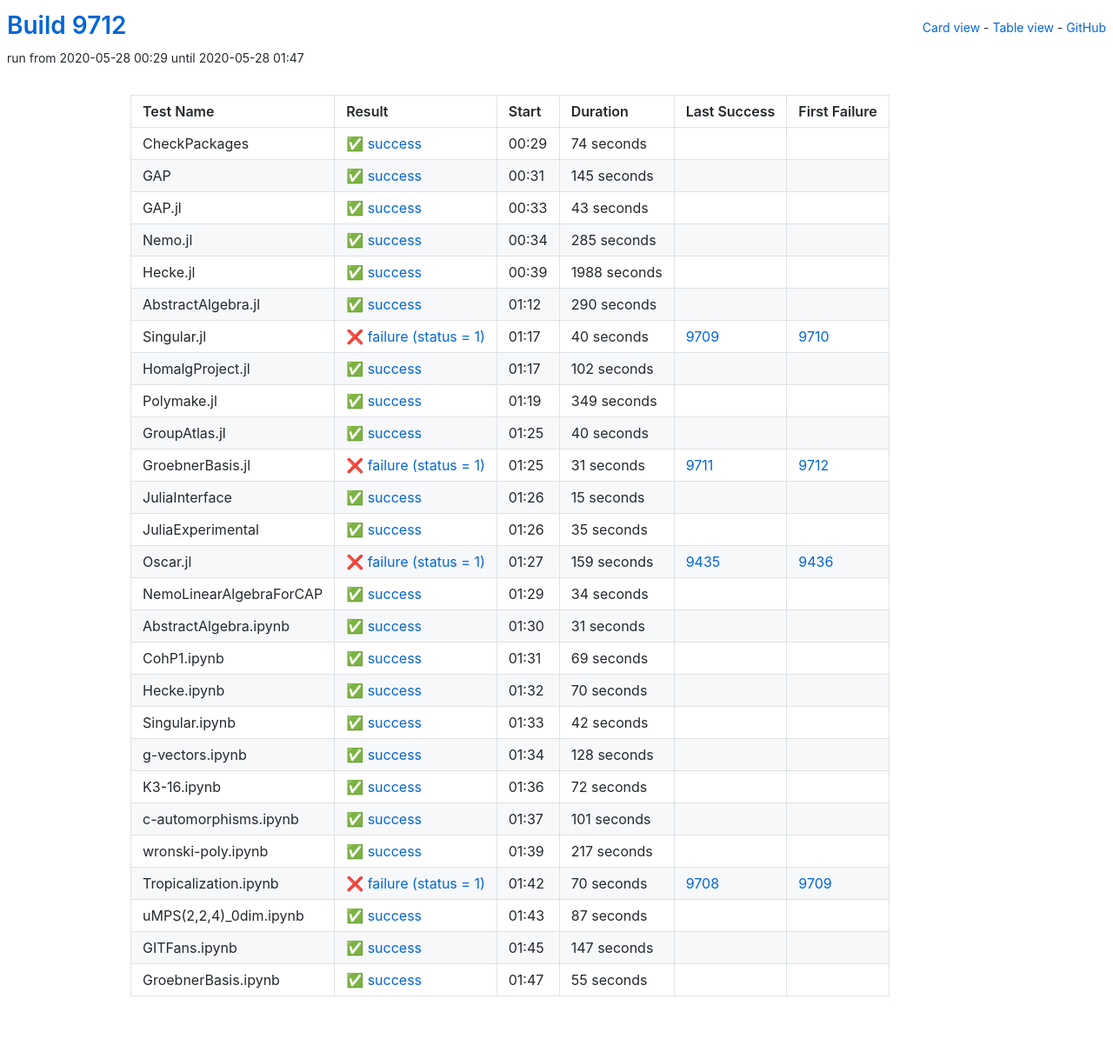
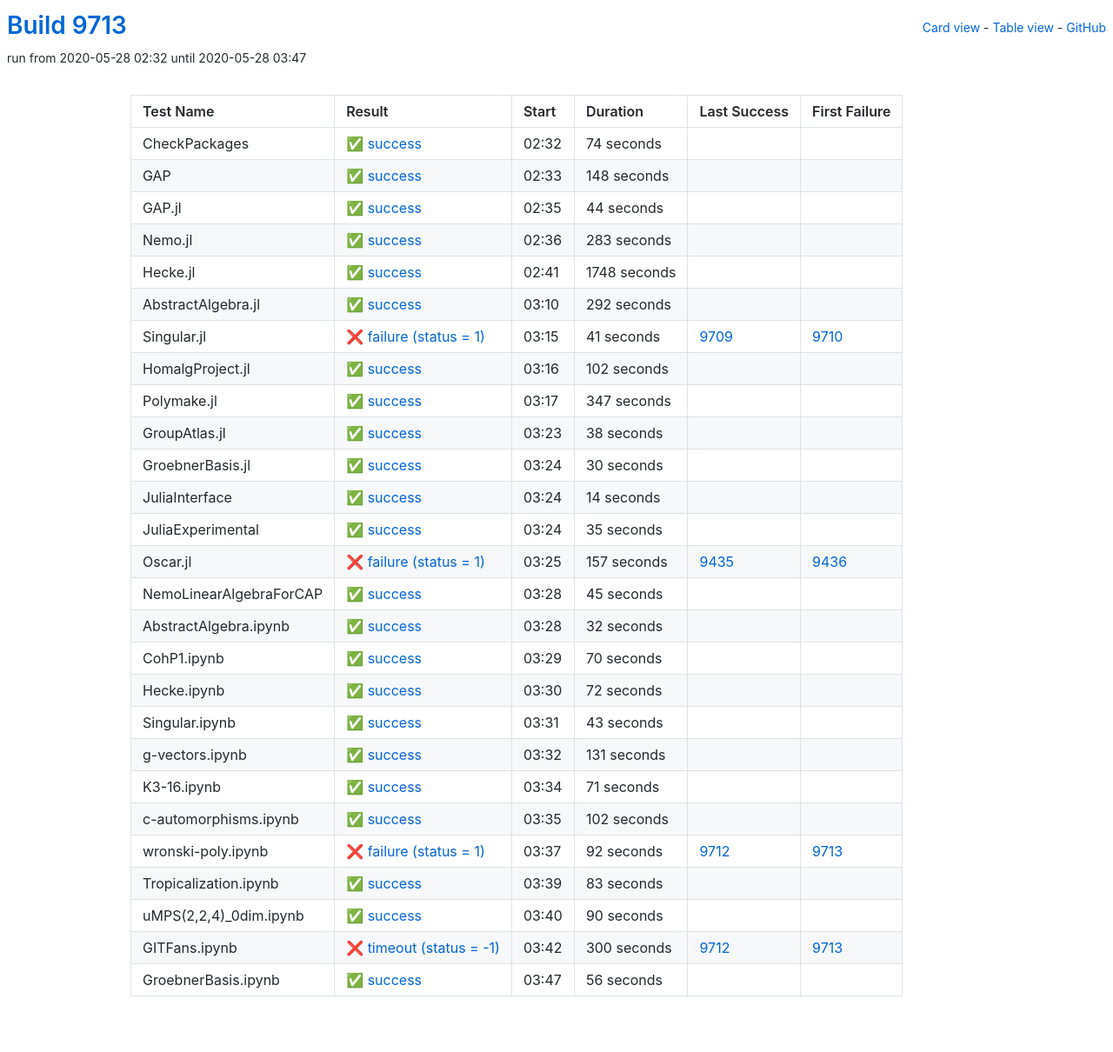
Before and after one commit to oscar-system/oscar-ci-status, a Jekyll site: the page built from table.html, in a window 1280 px wide. Shown: the whole page at 87% size. Built offline with Jekyll 4.4.1, drawn with Linux system fonts in a browser that asks for light colours.

Commit message:
Build 9713

```diff
--- a/_data/ci.yml
+++ b/_data/ci.yml
@@ -1,5 +1,5 @@
-build: 9712
-build_url: https://oscarci.mathematik.uni-kl.de/job/oscar/9712/
+build: 9713
+build_url: https://oscarci.mathematik.uni-kl.de/job/oscar/9713/
 job: oscar
 tests:
 - duration: 74
@@ -9,81 +9,81 @@ tests:
   id: checkpackages
   last_success: false
   last_success_url: null
-  log: https://oscarci.mathematik.uni-kl.de/job/oscar/9712/artifact/logs/build-9712/CheckPackages.log
+  log: https://oscarci.mathematik.uni-kl.de/job/oscar/9713/artifact/logs/build-9713/CheckPackages.log
   name: CheckPackages
-  start: 2020-05-28 00:29
+  start: 2020-05-28 02:32
   status: success
   success: true
-- duration: 145
+- duration: 148
   exitcode: 0
   first_failure: false
   first_failure_url: null
   id: gap
   last_success: false
   last_success_url: null
-  log: https://oscarci.mathematik.uni-kl.de/job/oscar/9712/artifact/logs/build-9712/GAP.log
+  log: https://oscarci.mathematik.uni-kl.de/job/oscar/9713/artifact/logs/build-9713/GAP.log
   name: GAP
-  start: 2020-05-28 00:31
+  start: 2020-05-28 02:33
   status: success
   success: true
-- duration: 43
+- duration: 44
   exitcode: 0
   first_failure: false
   first_failure_url: null
   id: gap-jl
   last_success: false
   last_success_url: null
-  log: https://oscarci.mathematik.uni-kl.de/job/oscar/9712/artifact/logs/build-9712/GAP.jl.log
+  log: https://oscarci.mathematik.uni-kl.de/job/oscar/9713/artifact/logs/build-9713/GAP.jl.log
   name: GAP.jl
-  start: 2020-05-28 00:33
+  start: 2020-05-28 02:35
   status: success
   success: true
-- duration: 285
+- duration: 283
   exitcode: 0
   first_failure: false
   first_failure_url: null
   id: nemo-jl
   last_success: false
   last_success_url: null
-  log: https://oscarci.mathematik.uni-kl.de/job/oscar/9712/artifact/logs/build-9712/Nemo.jl.log
+  log: https://oscarci.mathematik.uni-kl.de/job/oscar/9713/artifact/logs/build-9713/Nemo.jl.log
   name: Nemo.jl
-  start: 2020-05-28 00:34
+  start: 2020-05-28 02:36
   status: success
   success: true
-- duration: 1988
+- duration: 1748
   exitcode: 0
   first_failure: false
   first_failure_url: null
   id: hecke-jl
   last_success: false
   last_success_url: null
-  log: https://oscarci.mathematik.uni-kl.de/job/oscar/9712/artifact/logs/build-9712/Hecke.jl.log
+  log: https://oscarci.mathematik.uni-kl.de/job/oscar/9713/artifact/logs/build-9713/Hecke.jl.log
   name: Hecke.jl
-  start: 2020-05-28 00:39
+  start: 2020-05-28 02:41
   status: success
   success: true
-- duration: 290
+- duration: 292
   exitcode: 0
   first_failure: false
   first_failure_url: null
   id: abstractalgebra-jl
   last_success: false
   last_success_url: null
-  log: https://oscarci.mathematik.uni-kl.de/job/oscar/9712/artifact/logs/build-9712/AbstractAlgebra.jl.log
+  log: https://oscarci.mathematik.uni-kl.de/job/oscar/9713/artifact/logs/build-9713/AbstractAlgebra.jl.log
   name: AbstractAlgebra.jl
-  start: 2020-05-28 01:12
+  start: 2020-05-28 03:10
   status: success
   success: true
-- duration: 40
+- duration: 41
   exitcode: 1
   first_failure: 9710
   first_failure_url: https://oscarci.mathematik.uni-kl.de/job/oscar/9710/
   id: singular-jl
   last_success: 9709
   last_success_url: https://oscarci.mathematik.uni-kl.de/job/oscar/9709/
-  log: https://oscarci.mathematik.uni-kl.de/job/oscar/9712/artifact/logs/build-9712/Singular.jl.log
+  log: https://oscarci.mathematik.uni-kl.de/job/oscar/9713/artifact/logs/build-9713/Singular.jl.log
   name: Singular.jl
-  start: 2020-05-28 01:17
+  start: 2020-05-28 03:15
   status: failure
   success: false
 - duration: 102
@@ -93,57 +93,57 @@ tests:
   id: homalgproject-jl
   last_success: false
   last_success_url: null
-  log: https://oscarci.mathematik.uni-kl.de/job/oscar/9712/artifact/logs/build-9712/HomalgProject.jl.log
+  log: https://oscarci.mathematik.uni-kl.de/job/oscar/9713/artifact/logs/build-9713/HomalgProject.jl.log
   name: HomalgProject.jl
-  start: 2020-05-28 01:17
+  start: 2020-05-28 03:16
   status: success
   success: true
-- duration: 349
+- duration: 347
   exitcode: 0
   first_failure: false
   first_failure_url: null
   id: polymake-jl
   last_success: false
   last_success_url: null
-  log: https://oscarci.mathematik.uni-kl.de/job/oscar/9712/artifact/logs/build-9712/Polymake.jl.log
+  log: https://oscarci.mathematik.uni-kl.de/job/oscar/9713/artifact/logs/build-9713/Polymake.jl.log
   name: Polymake.jl
-  start: 2020-05-28 01:19
+  start: 2020-05-28 03:17
   status: success
   success: true
-- duration: 40
+- duration: 38
   exitcode: 0
   first_failure: false
   first_failure_url: null
   id: groupatlas-jl
   last_success: false
   last_success_url: null
-  log: https://oscarci.mathematik.uni-kl.de/job/oscar/9712/artifact/logs/build-9712/GroupAtlas.jl.log
+  log: https://oscarci.mathematik.uni-kl.de/job/oscar/9713/artifact/logs/build-9713/GroupAtlas.jl.log
   name: GroupAtlas.jl
-  start: 2020-05-28 01:25
+  start: 2020-05-28 03:23
   status: success
   success: true
-- duration: 31
-  exitcode: 1
-  first_failure: 9712
-  first_failure_url: https://oscarci.mathematik.uni-kl.de/job/oscar/9712/
+- duration: 30
+  exitcode: 0
+  first_failure: false
+  first_failure_url: null
   id: groebnerbasis-jl
-  last_success: 9711
-  last_success_url: https://oscarci.mathematik.uni-kl.de/job/oscar/9711/
-  log: https://oscarci.mathematik.uni-kl.de/job/oscar/9712/artifact/logs/build-9712/GroebnerBasis.jl.log
+  last_success: false
+  last_success_url: null
+  log: https://oscarci.mathematik.uni-kl.de/job/oscar/9713/artifact/logs/build-9713/GroebnerBasis.jl.log
   name: GroebnerBasis.jl
-  start: 2020-05-28 01:25
-  status: failure
-  success: false
-- duration: 15
+  start: 2020-05-28 03:24
+  status: success
+  success: true
+- duration: 14
   exitcode: 0
   first_failure: false
   first_failure_url: null
   id: juliainterface
   last_success: false
   last_success_url: null
-  log: https://oscarci.mathematik.uni-kl.de/job/oscar/9712/artifact/logs/build-9712/JuliaInterface.log
+  log: https://oscarci.mathematik.uni-kl.de/job/oscar/9713/artifact/logs/build-9713/JuliaInterface.log
   name: JuliaInterface
-  start: 2020-05-28 01:26
+  start: 2020-05-28 03:24
   status: success
   success: true
 - duration: 35
@@ -153,176 +153,176 @@ tests:
   id: juliaexperimental
   last_success: false
   last_success_url: null
-  log: https://oscarci.mathematik.uni-kl.de/job/oscar/9712/artifact/logs/build-9712/JuliaExperimental.log
+  log: https://oscarci.mathematik.uni-kl.de/job/oscar/9713/artifact/logs/build-9713/JuliaExperimental.log
   name: JuliaExperimental
-  start: 2020-05-28 01:26
+  start: 2020-05-28 03:24
   status: success
   success: true
-- duration: 159
+- duration: 157
   exitcode: 1
   first_failure: 9436
   first_failure_url: https://oscarci.mathematik.uni-kl.de/job/oscar/9436/
   id: oscar-jl
   last_success: 9435
   last_success_url: https://oscarci.mathematik.uni-kl.de/job/oscar/9435/
-  log: https://oscarci.mathematik.uni-kl.de/job/oscar/9712/artifact/logs/build-9712/Oscar.jl.log
+  log: https://oscarci.mathematik.uni-kl.de/job/oscar/9713/artifact/logs/build-9713/Oscar.jl.log
   name: Oscar.jl
-  start: 2020-05-28 01:27
+  start: 2020-05-28 03:25
   status: failure
   success: false
-- duration: 34
+- duration: 45
   exitcode: 0
   first_failure: false
   first_failure_url: null
   id: nemolinearalgebraforcap
   last_success: false
   last_success_url: null
-  log: https://oscarci.mathematik.uni-kl.de/job/oscar/9712/artifact/logs/build-9712/NemoLinearAlgebraForCAP.log
+  log: https://oscarci.mathematik.uni-kl.de/job/oscar/9713/artifact/logs/build-9713/NemoLinearAlgebraForCAP.log
   name: NemoLinearAlgebraForCAP
-  start: 2020-05-28 01:29
+  start: 2020-05-28 03:28
   status: success
   success: true
-- duration: 31
+- duration: 32
   exitcode: 0
   first_failure: false
   first_failure_url: null
   id: abstractalgebra-ipynb
   last_success: false
   last_success_url: null
-  log: https://oscarci.mathematik.uni-kl.de/job/oscar/9712/artifact/logs/build-9712/AbstractAlgebra.ipynb.log
+  log: https://oscarci.mathematik.uni-kl.de/job/oscar/9713/artifact/logs/build-9713/AbstractAlgebra.ipynb.log
   name: AbstractAlgebra.ipynb
-  start: 2020-05-28 01:30
+  start: 2020-05-28 03:28
   status: success
   success: true
-- duration: 69
+- duration: 70
   exitcode: 0
   first_failure: false
   first_failure_url: null
   id: cohp1-ipynb
   last_success: false
   last_success_url: null
-  log: https://oscarci.mathematik.uni-kl.de/job/oscar/9712/artifact/logs/build-9712/CohP1.ipynb.log
+  log: https://oscarci.mathematik.uni-kl.de/job/oscar/9713/artifact/logs/build-9713/CohP1.ipynb.log
   name: CohP1.ipynb
-  start: 2020-05-28 01:31
+  start: 2020-05-28 03:29
   status: success
   success: true
-- duration: 70
+- duration: 72
   exitcode: 0
   first_failure: false
   first_failure_url: null
   id: hecke-ipynb
   last_success: false
   last_success_url: null
-  log: https://oscarci.mathematik.uni-kl.de/job/oscar/9712/artifact/logs/build-9712/Hecke.ipynb.log
+  log: https://oscarci.mathematik.uni-kl.de/job/oscar/9713/artifact/logs/build-9713/Hecke.ipynb.log
   name: Hecke.ipynb
-  start: 2020-05-28 01:32
+  start: 2020-05-28 03:30
   status: success
   success: true
-- duration: 42
+- duration: 43
   exitcode: 0
   first_failure: false
   first_failure_url: null
   id: singular-ipynb
   last_success: false
   last_success_url: null
-  log: https://oscarci.mathematik.uni-kl.de/job/oscar/9712/artifact/logs/build-9712/Singular.ipynb.log
+  log: https://oscarci.mathematik.uni-kl.de/job/oscar/9713/artifact/logs/build-9713/Singular.ipynb.log
   name: Singular.ipynb
-  start: 2020-05-28 01:33
+  start: 2020-05-28 03:31
   status: success
   success: true
-- duration: 128
+- duration: 131
   exitcode: 0
   first_failure: false
   first_failure_url: null
   id: g-vectors-ipynb
   last_success: false
   last_success_url: null
-  log: https://oscarci.mathematik.uni-kl.de/job/oscar/9712/artifact/logs/build-9712/g-vectors.ipynb.log
+  log: https://oscarci.mathematik.uni-kl.de/job/oscar/9713/artifact/logs/build-9713/g-vectors.ipynb.log
   name: g-vectors.ipynb
-  start: 2020-05-28 01:34
+  start: 2020-05-28 03:32
   status: success
   success: true
-- duration: 72
+- duration: 71
   exitcode: 0
   first_failure: false
   first_failure_url: null
   id: k3-16-ipynb
   last_success: false
   last_success_url: null
-  log: https://oscarci.mathematik.uni-kl.de/job/oscar/9712/artifact/logs/build-9712/K3-16.ipynb.log
+  log: https://oscarci.mathematik.uni-kl.de/job/oscar/9713/artifact/logs/build-9713/K3-16.ipynb.log
   name: K3-16.ipynb
-  start: 2020-05-28 01:36
+  start: 2020-05-28 03:34
   status: success
   success: true
-- duration: 101
+- duration: 102
   exitcode: 0
   first_failure: false
   first_failure_url: null
   id: c-automorphisms-ipynb
   last_success: false
   last_success_url: null
-  log: https://oscarci.mathematik.uni-kl.de/job/oscar/9712/artifact/logs/build-9712/c-automorphisms.ipynb.log
+  log: https://oscarci.mathematik.uni-kl.de/job/oscar/9713/artifact/logs/build-9713/c-automorphisms.ipynb.log
   name: c-automorphisms.ipynb
-  start: 2020-05-28 01:37
+  start: 2020-05-28 03:35
   status: success
   success: true
-- duration: 217
+- duration: 92
+  exitcode: 1
+  first_failure: 9713
+  first_failure_url: https://oscarci.mathematik.uni-kl.de/job/oscar/9713/
+  id: wronski-poly-ipynb
+  last_success: 9712
+  last_success_url: https://oscarci.mathematik.uni-kl.de/job/oscar/9712/
+  log: https://oscarci.mathematik.uni-kl.de/job/oscar/9713/artifact/logs/build-9713/wronski-poly.ipynb.log
+  name: wronski-poly.ipynb
+  start: 2020-05-28 03:37
+  status: failure
+  success: false
+- duration: 83
   exitcode: 0
   first_failure: false
   first_failure_url: null
-  id: wronski-poly-ipynb
+  id: tropicalization-ipynb
   last_success: false
   last_success_url: null
-  log: https://oscarci.mathematik.uni-kl.de/job/oscar/9712/artifact/logs/build-9712/wronski-poly.ipynb.log
-  name: wronski-poly.ipynb
-  start: 2020-05-28 01:39
+  log: https://oscarci.mathematik.uni-kl.de/job/oscar/9713/artifact/logs/build-9713/Tropicalization.ipynb.log
+  name: Tropicalization.ipynb
+  start: 2020-05-28 03:39
   status: success
   success: true
-- duration: 70
-  exitcode: 1
-  first_failure: 9709
-  first_failure_url: https://oscarci.mathematik.uni-kl.de/job/oscar/9709/
-  id: tropicalization-ipynb
-  last_success: 9708
-  last_success_url: https://oscarci.mathematik.uni-kl.de/job/oscar/9708/
-  log: https://oscarci.mathematik.uni-kl.de/job/oscar/9712/artifact/logs/build-9712/Tropicalization.ipynb.log
-  name: Tropicalization.ipynb
-  start: 2020-05-28 01:42
-  status: failure
-  success: false
-- duration: 87
+- duration: 90
   exitcode: 0
   first_failure: false
   first_failure_url: null
   id: umps-2-2-4-0dim-ipynb
   last_success: false
   last_success_url: null
-  log: https://oscarci.mathematik.uni-kl.de/job/oscar/9712/artifact/logs/build-9712/uMPS-2-2-4-_0dim.ipynb.log
+  log: https://oscarci.mathematik.uni-kl.de/job/oscar/9713/artifact/logs/build-9713/uMPS-2-2-4-_0dim.ipynb.log
   name: uMPS(2,2,4)_0dim.ipynb
-  start: 2020-05-28 01:43
+  start: 2020-05-28 03:40
   status: success
   success: true
-- duration: 147
-  exitcode: 0
-  first_failure: false
-  first_failure_url: null
+- duration: 300
+  exitcode: -1
+  first_failure: 9713
+  first_failure_url: https://oscarci.mathematik.uni-kl.de/job/oscar/9713/
   id: gitfans-ipynb
-  last_success: false
-  last_success_url: null
-  log: https://oscarci.mathematik.uni-kl.de/job/oscar/9712/artifact/logs/build-9712/GITFans.ipynb.log
+  last_success: 9712
+  last_success_url: https://oscarci.mathematik.uni-kl.de/job/oscar/9712/
+  log: https://oscarci.mathematik.uni-kl.de/job/oscar/9713/artifact/logs/build-9713/GITFans.ipynb.log
   name: GITFans.ipynb
-  start: 2020-05-28 01:45
-  status: success
-  success: true
-- duration: 55
+  start: 2020-05-28 03:42
+  status: timeout
+  success: false
+- duration: 56
   exitcode: 0
   first_failure: false
   first_failure_url: null
   id: groebnerbasis-ipynb
   last_success: false
   last_success_url: null
-  log: https://oscarci.mathematik.uni-kl.de/job/oscar/9712/artifact/logs/build-9712/GroebnerBasis.ipynb.log
+  log: https://oscarci.mathematik.uni-kl.de/job/oscar/9713/artifact/logs/build-9713/GroebnerBasis.ipynb.log
   name: GroebnerBasis.ipynb
-  start: 2020-05-28 01:47
+  start: 2020-05-28 03:47
   status: success
   success: true
```
Also changed, not shown: README.md.
